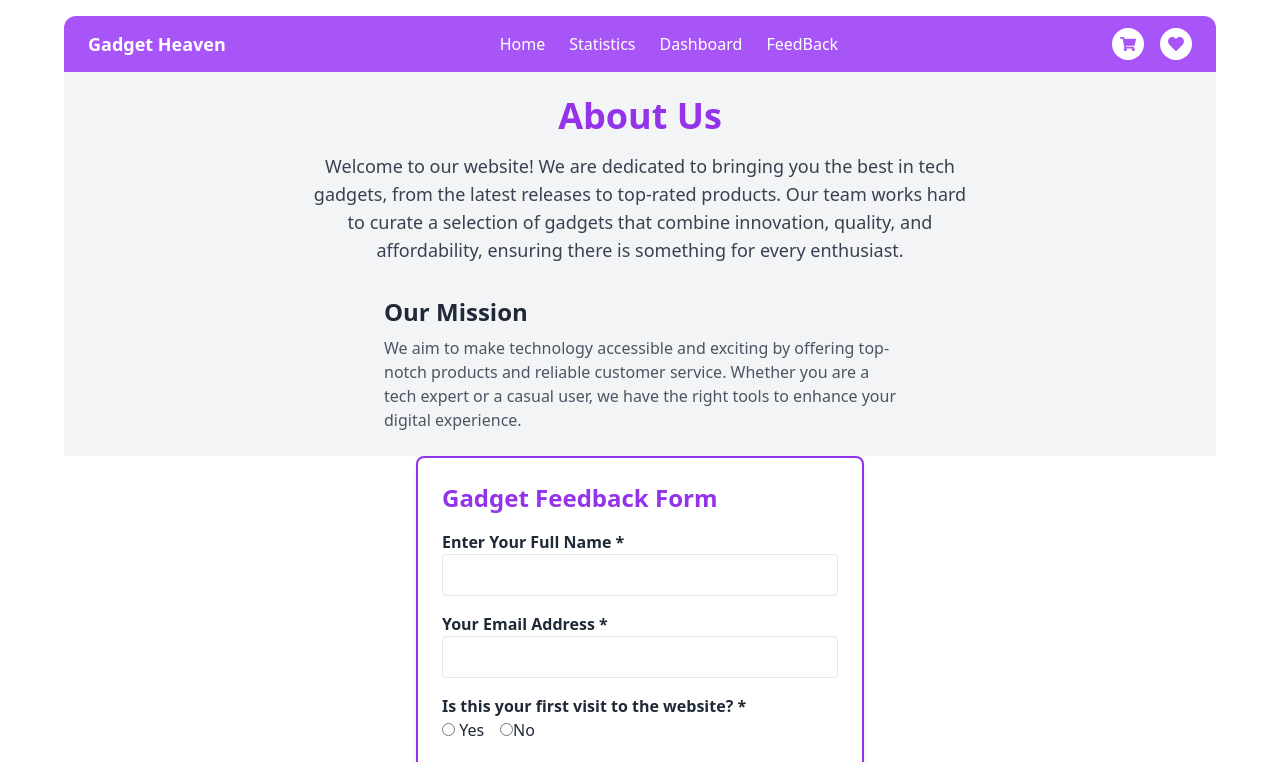
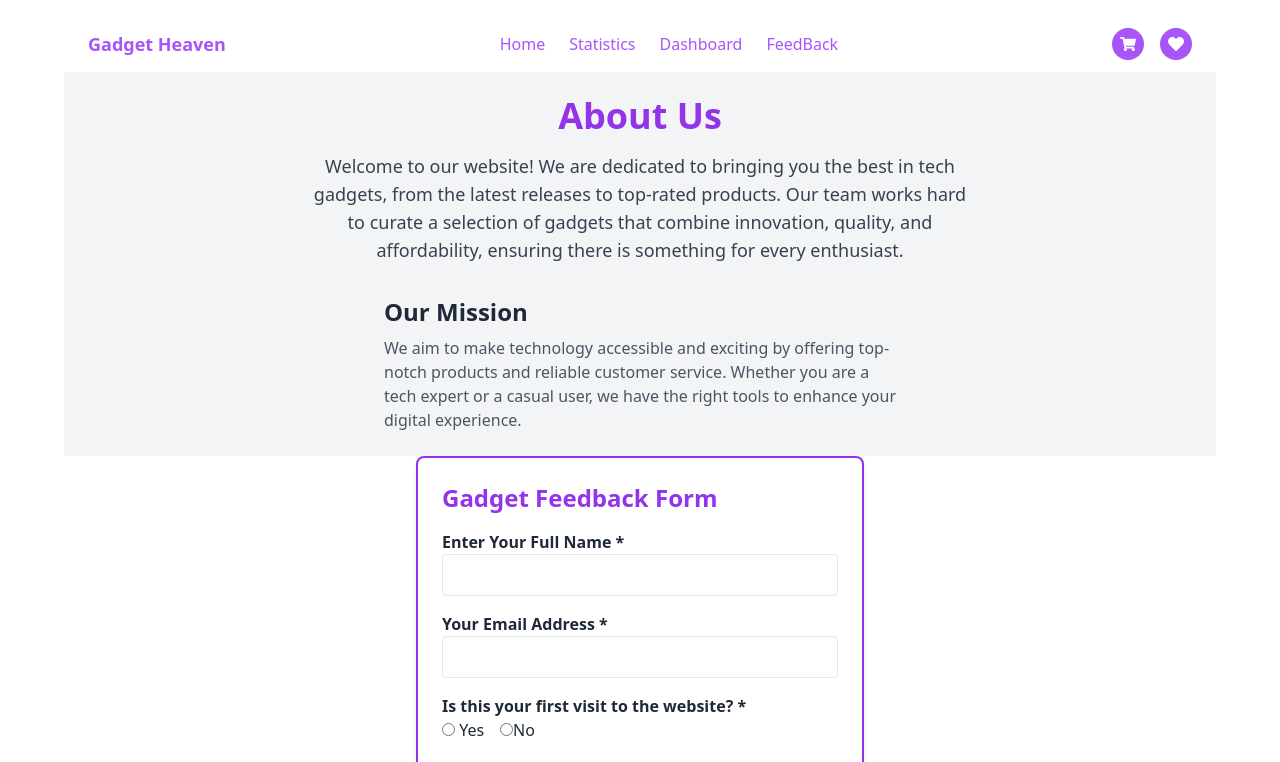
Before and after one commit to Fatema-tuj-Jahura/gadget-store, a React (Vite) app: page /feedback in a window 1280 px wide. Shown: the top 762 px of the page. Built offline with nearby package versions, Linux system fonts and the light colour scheme.

Commit message:
added useLocationhook for changing background color

```diff
--- a/src/components/NavBar/NavBar.jsx
+++ b/src/components/NavBar/NavBar.jsx
@@ -1,11 +1,14 @@
 import React from 'react';
-import { NavLink } from 'react-router-dom';
+import { NavLink, useLocation } from 'react-router-dom';
 import { FaShoppingCart, FaHeart } from 'react-icons/fa';
 
 const NavBar = () => {
+    const location = useLocation();
+    const isHomePage = location.pathname === "/";
+    const navbarBgColor = isHomePage ? "bg-purple-500 text-white" : "bg-white text-purple-500";
+
     return (
-        <nav className="bg-purple-500 rounded-t-xl px-6 py-3 flex items-center justify-between text-white mt-4">
-
+        <nav className={`${navbarBgColor} rounded-t-xl px-6 py-3 flex items-center justify-between mt-4 transition-colors duration-300`}>
             <div className="text-lg font-semibold">
                 Gadget Heaven
             </div>
@@ -20,10 +23,10 @@ const NavBar = () => {
 
             {/* Icons */}
             <div className="flex space-x-4">
-            <button className="bg-white text-purple-500 p-2 rounded-full">
+                <button className={`p-2 rounded-full ${isHomePage ? 'bg-white text-purple-500' : 'bg-purple-500 text-white'}`}>
                     <FaShoppingCart />
                 </button>
-            <button className="bg-white text-purple-500 p-2 rounded-full">
+                <button className={`p-2 rounded-full ${isHomePage ? 'bg-white text-purple-500' : 'bg-purple-500 text-white'}`}>
                     <FaHeart />
                 </button>
             </div>
```
Lines whose indentation alone changed are shown as unchanged.
